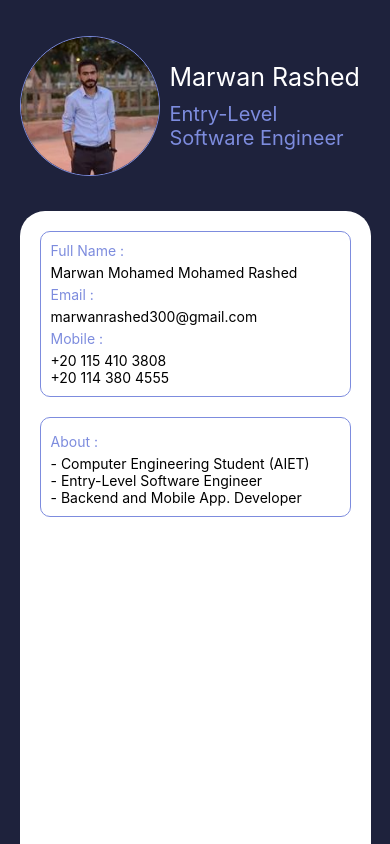
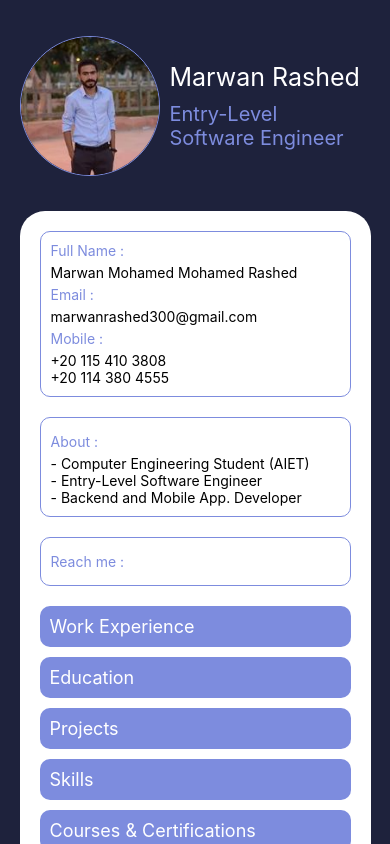
Before and after one commit to marwan-rashed/portfolio, a React Native app: screen /Home in a window 390 px wide. Built offline with nearby package versions, Linux system fonts and the light colour scheme.

Commit message:
Add sections

```diff
--- a/package.json
+++ b/package.json
@@ -15,7 +15,8 @@
     "react": "17.0.2",
     "react-native": "0.67.2",
     "react-native-safe-area-context": "^3.3.2",
-    "react-native-screens": "^3.10.2"
+    "react-native-screens": "^3.10.2",
+    "react-native-vector-icons": "^9.0.0"
   },
   "devDependencies": {
     "@babel/core": "7.16.12",
--- a/screens/home.js
+++ b/screens/home.js
@@ -4,6 +4,7 @@ import {
   Text,
   Image,
   ScrollView,
+  TouchableHighlight,
 } from 'react-native';
 import { MAIN_COLOR, SECONDARY_COLOR } from '../constants';
 
@@ -80,6 +81,89 @@ const Home = () => {
 - Backend and Mobile App. Developer`}
               </Text>
           </View>
+          <View style = {{
+            width: '100%', padding: 10, marginBottom: 20,
+            borderWidth: 1, borderColor: SECONDARY_COLOR, borderRadius: 10
+          }}>
+              <Text style = {{
+                color: SECONDARY_COLOR, marginBottom: 5, marginTop: 5
+              }}>Reach me :</Text>
+          </View>
+          <TouchableHighlight
+              underlayColor = { MAIN_COLOR }
+              activeOpacity = { 1 }
+              onPress = {() => {}}
+              style = {{
+                width: '100%', flexDirection: 'row',
+                backgroundColor: SECONDARY_COLOR,
+                padding: 10, borderRadius: 10,
+                marginBottom: 10
+            }}
+          >
+              <Text style = {{
+                color: 'white', fontSize: 18
+              }}>Work Experience</Text>
+          </TouchableHighlight>
+          <TouchableHighlight
+              underlayColor = { MAIN_COLOR }
+              activeOpacity = { 1 }
+              onPress = {() => {}}
+              style = {{
+                width: '100%', flexDirection: 'row',
+                backgroundColor: SECONDARY_COLOR,
+                padding: 10, borderRadius: 10,
+                marginBottom: 10
+            }}
+          >
+              <Text style = {{
+                color: 'white', fontSize: 18
+              }}>Education</Text>
+          </TouchableHighlight>
+          <TouchableHighlight
+              underlayColor = { MAIN_COLOR }
+              activeOpacity = { 1 }
+              onPress = {() => {}}
+              style = {{
+                width: '100%', flexDirection: 'row',
+                backgroundColor: SECONDARY_COLOR,
+                padding: 10, borderRadius: 10,
+                marginBottom: 10
+            }}
+          >
+              <Text style = {{
+                color: 'white', fontSize: 18
+              }}>Projects</Text>
+          </TouchableHighlight>
+          <TouchableHighlight
+              underlayColor = { MAIN_COLOR }
+              activeOpacity = { 1 }
+              onPress = {() => {}}
+              style = {{
+                width: '100%', flexDirection: 'row',
+                backgroundColor: SECONDARY_COLOR,
+                padding: 10, borderRadius: 10,
+                marginBottom: 10
+            }}
+          >
+              <Text style = {{
+                color: 'white', fontSize: 18
+              }}>Skills</Text>
+          </TouchableHighlight>
+          <TouchableHighlight
+              underlayColor = { MAIN_COLOR }
+              activeOpacity = { 1 }
+              onPress = {() => {}}
+              style = {{
+                width: '100%', flexDirection: 'row',
+                backgroundColor: SECONDARY_COLOR,
+                padding: 10, borderRadius: 10,
+                marginBottom: 30
+            }}
+          >
+              <Text style = {{
+                color: 'white', fontSize: 18
+              }}>{'Courses & Certifications'}</Text>
+          </TouchableHighlight>
         </ScrollView>
     </View>
   );
```
Also changed, not shown: 1 other file (tests, documents, lock files or other folders).
